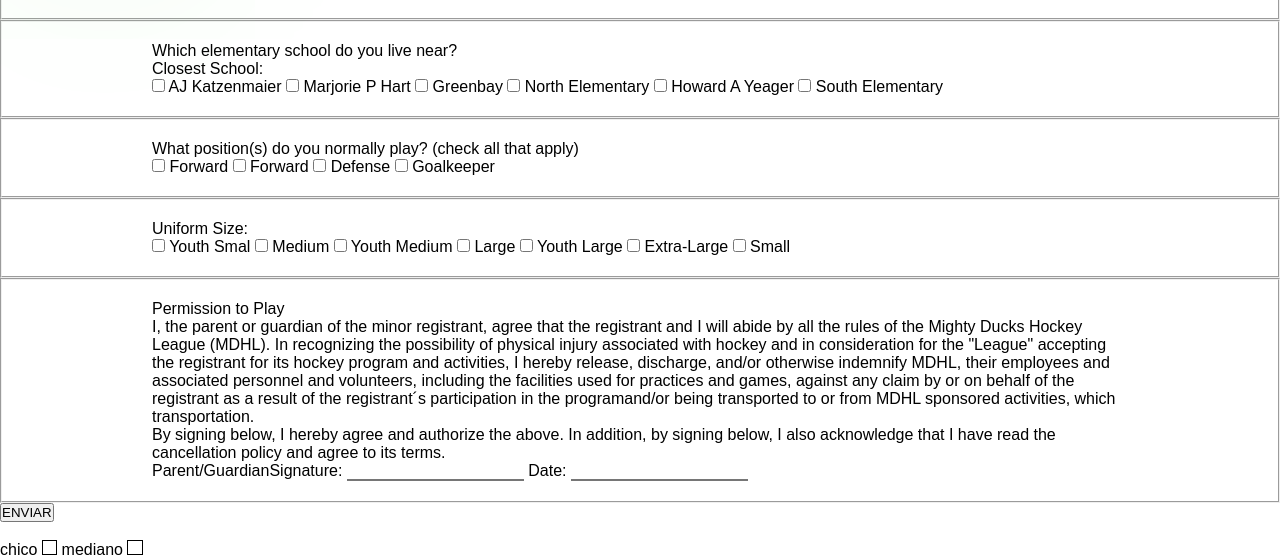
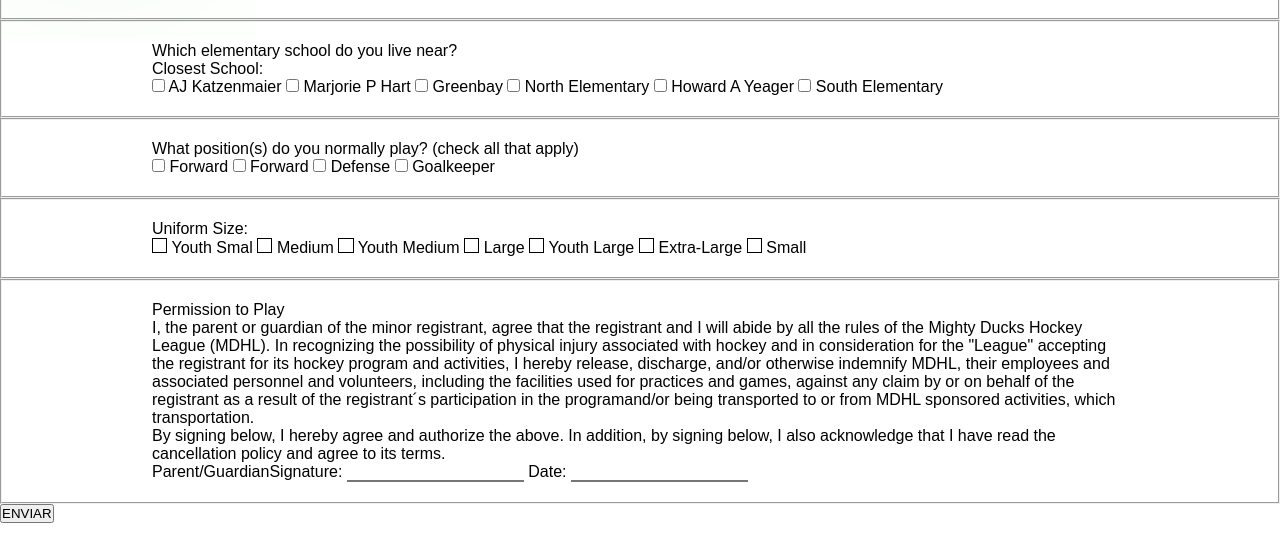
Before and after one commit to SalvadorProgr/Task-2, a plain HTML site: page registration.html in a window 1280 px wide. Shown: the part 724-1283 px from the top of the page. After the commit the page ends 1247 px from the top, so only its background shows below. Drawn offline with Linux system fonts and the light colour scheme; a web font is replaced by a local one.

Commit message:
cambié los ultimos checkbox por radio y les dí estilo para que se pueda chequear solo uno - porque nadie usa dos tipos de talla -

```diff
--- a/assets/styles/style3.css
+++ b/assets/styles/style3.css
@@ -228,14 +228,14 @@ fieldset{
     border-right: none;
     border-left: none;
 }
-.radiocuadrado{
+.radiusquare{
 
     appearance: none;
     border: 1px solid black;
     padding: 0.5em;
 
 }
-.radiocuadrado:checked{
+.radiusquare:checked{
     background: #000000;
 }
 .parent{
--- a/registration.html
+++ b/registration.html
@@ -94,19 +94,19 @@
             </fieldset>
             <fieldset>
                 <p>Uniform Size:</p>
-                <input type="checkbox" name="uniform" id="Forward" value="Youth Smal">
+                <input class="radiusquare" type="radio" name="uniform" id="Forward" value="Youth Smal">
                 <label for="uniform">Youth Smal</label>
-                <input type="checkbox" name="uniform" id="uniform" value="Medium">
+                <input class="radiusquare" type="radio" name="uniform" id="uniform" value="Medium">
                 <label for="uniform">Medium</label>
-                <input type="checkbox" name="uniform" id="uniform" value="Youth Medium">
+                <input class="radiusquare" type="radio" name="uniform" id="uniform" value="Youth Medium">
                 <label for="uniform">Youth Medium</label>
-                <input type="checkbox" name="uniform" id="uniform" value="Large">
+                <input class="radiusquare" type="radio" name="uniform" id="uniform" value="Large">
                 <label for="uniform">Large</label>
-                <input type="checkbox" name="uniform" id="uniform" value="Youth Large">
+                <input class="radiusquare" type="radio" name="uniform" id="uniform" value="Youth Large">
                 <label for="uniform">Youth Large</label>
-                <input type="checkbox" name="uniform" id="uniform" value="Extra-Large">
+                <input class="radiusquare" type="radio" name="uniform" id="uniform" value="Extra-Large">
                 <label for="uniform">Extra-Large</label>
-                <input type="checkbox" name="uniform" id="uniform" value="Small">
+                <input class="radiusquare" type="radio" name="uniform" id="uniform" value="Small">
                 <label for="uniform">Small</label>
             </fieldset>
             <fieldset>
@@ -121,15 +121,6 @@
 
             </fieldset>
             <input type="submit" value="ENVIAR">
-            <br>
-            <br>
-            <label for="radiocuadrado">chico</label>
-            <input class="radiocuadrado" type="radio" name="radiocuadrado" id="">
-            <label for="radiocuadrado">mediano</label>
-            <input class="radiocuadrado" type="radio" name="radiocuadrado" id="">
-
-
-
         </form>
     </main>
 </body>
```
